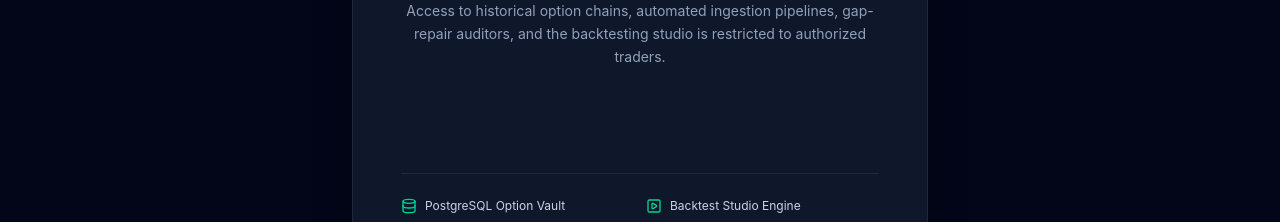
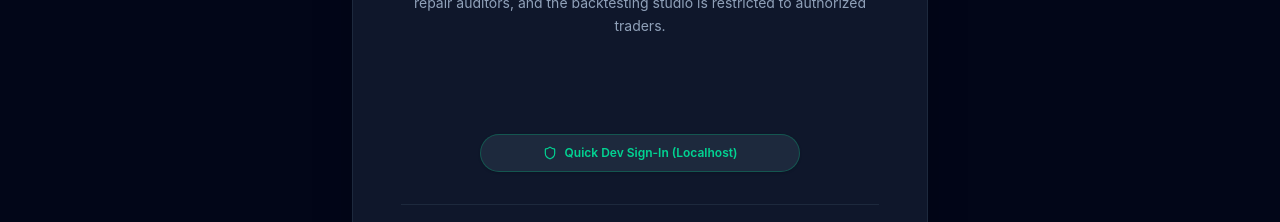
Before and after one commit to thompsok35/mytradingtoolbox-backtest, a React (Vite) app in the folder frontend/: page / in a window 1280 px wide. Shown: the part 352-574 px from the top of the page. Built offline with nearby package versions, Linux system fonts and the light colour scheme; no server answers.

Commit message:
feat(auth): add local development 1-click login bypass on localhost lock screen

```diff
--- a/frontend/src/App.tsx
+++ b/frontend/src/App.tsx
@@ -15,28 +15,27 @@ import { Lock, Shield, Database, PlaySquare, Key, Activity, RefreshCw } from 'lu
 
 export const AppContent: React.FC = () => {
   const [activeTab, setActiveTab] = useState('dashboard');
-  const { user, isLoading, loginWithGoogle } = useAuth();
-  const [loginError, setLoginError] = useState('');
+  const { user, loginWithGoogle, loginDev, isLoading } = useAuth();
+  const [loginError, setLoginError] = useState<string>('');
+  const isLocalhost = typeof window !== 'undefined' && (window.location.hostname === 'localhost' || window.location.hostname === '127.0.0.1');
 
-  // 1. Initial Session Verification
+  // 1. Loading Splash
   if (isLoading) {
     return (
-      <div className="min-h-screen bg-slate-950 text-slate-100 flex flex-col items-center justify-center p-4">
-        <div className="flex flex-col items-center gap-3">
-          <RefreshCw className="w-8 h-8 text-emerald-400 animate-spin" />
-          <p className="text-sm font-mono text-slate-400">Verifying secure session...</p>
-        </div>
+      <div className="min-h-screen bg-slate-950 flex flex-col items-center justify-center text-slate-400">
+        <div className="w-10 h-10 border-2 border-emerald-500 border-t-transparent rounded-full animate-spin mb-4" />
+        <p className="text-sm font-medium tracking-wide text-slate-300">Initializing MyTradingToolbox Vault...</p>
       </div>
     );
   }
 
-  // 2. Strict Authentication Wall: If unauthenticated, show Lock Screen Gate
+  // 2. Unauthenticated Gate: Restricted Access Lock Screen
   if (!user) {
     return (
       <div className="min-h-screen bg-slate-950 text-slate-100 flex flex-col font-sans selection:bg-emerald-500 selection:text-slate-950">
         <Navbar activeTab={activeTab} setActiveTab={setActiveTab} />
 
-        <main className="flex-1 max-w-4xl w-full mx-auto px-4 sm:px-6 lg:px-8 py-12 flex flex-col items-center justify-center">
+        <main className="flex-1 flex items-center justify-center px-4 py-12">
           <div className="bg-slate-900 border border-slate-800 rounded-3xl p-8 sm:p-12 shadow-2xl text-center max-w-xl w-full">
             <div className="inline-flex p-4 bg-emerald-500/10 border border-emerald-500/30 rounded-2xl text-emerald-400 mb-6 shadow-inner">
               <Lock className="w-10 h-10" />
@@ -55,7 +54,7 @@ export const AppContent: React.FC = () => {
               </div>
             )}
 
-            <div className="flex justify-center mb-8">
+            <div className="flex flex-col items-center justify-center gap-3 mb-8">
               <GoogleLogin
                 onSuccess={async (credentialResponse) => {
                   setLoginError('');
@@ -71,6 +70,20 @@ export const AppContent: React.FC = () => {
                 shape="pill"
                 size="large"
               />
+
+              {isLocalhost && (
+                <button
+                  onClick={async () => {
+                    setLoginError('');
+                    const res = await loginDev();
+                    if (!res.success && res.message) setLoginError(res.message);
+                  }}
+                  className="w-full max-w-xs mt-3 py-2.5 px-4 bg-slate-800 hover:bg-slate-750 text-emerald-400 font-semibold text-xs rounded-full border border-emerald-500/30 hover:border-emerald-500/60 transition flex items-center justify-center gap-2 shadow-sm"
+                >
+                  <Shield className="w-3.5 h-3.5" />
+                  <span>Quick Dev Sign-In (Localhost)</span>
+                </button>
+              )}
             </div>
 
             {/* Protected Modules Feature List */}
--- a/frontend/src/context/AuthContext.tsx
+++ b/frontend/src/context/AuthContext.tsx
@@ -15,6 +15,7 @@ interface AuthContextType {
   openTwoFactorSetup: () => void;
   closeTwoFactorSetup: () => void;
   loginWithGoogle: (credential: string) => Promise<AuthResponse>;
+  loginDev: () => Promise<AuthResponse>;
   verifyTwoFactor: (code: string) => Promise<boolean>;
   logout: () => void;
   refreshUser: () => Promise<void>;
@@ -84,6 +85,27 @@ export const AuthProvider: React.FC<{ children: React.ReactNode }> = ({ children
     }
   };
 
+  const loginDev = async (): Promise<AuthResponse> => {
+    try {
+      const res = await AuthApi.devLogin();
+      if (res.token && res.user) {
+        localStorage.setItem('mtt_jwt_token', res.token);
+        setToken(res.token);
+        setUser(res.user);
+        setRequiresTwoFactorChallenge(false);
+        setChallengeToken(null);
+        setLoginModalOpen(false);
+      }
+      return res;
+    } catch (err: any) {
+      return {
+        success: false,
+        requiresTwoFactor: false,
+        message: err?.response?.data?.message || 'Dev login failed'
+      };
+    }
+  };
+
   const verifyTwoFactor = async (code: string): Promise<boolean> => {
     try {
       const res = await AuthApi.verifyTwoFactor({
@@ -133,6 +155,7 @@ export const AuthProvider: React.FC<{ children: React.ReactNode }> = ({ children
         openTwoFactorSetup: () => setTwoFactorSetupOpen(true),
         closeTwoFactorSetup: () => setTwoFactorSetupOpen(false),
         loginWithGoogle,
+        loginDev,
         verifyTwoFactor,
         logout,
         refreshUser
--- a/frontend/src/services/api.ts
+++ b/frontend/src/services/api.ts
@@ -53,6 +53,8 @@ export const AuthApi = {
     (await api.post<{ success: boolean; message: string }>('/auth/2fa/disable')).data,
   getCurrentUser: async () =>
     (await api.get<UserProfile>('/auth/me')).data,
+  devLogin: async () =>
+    (await api.post<AuthResponse>('/auth/dev-login')).data,
 };
 
 export const DiagnosticsApi = {
```
Also changed, not shown: 1 other file (tests, documents, lock files or other folders).
